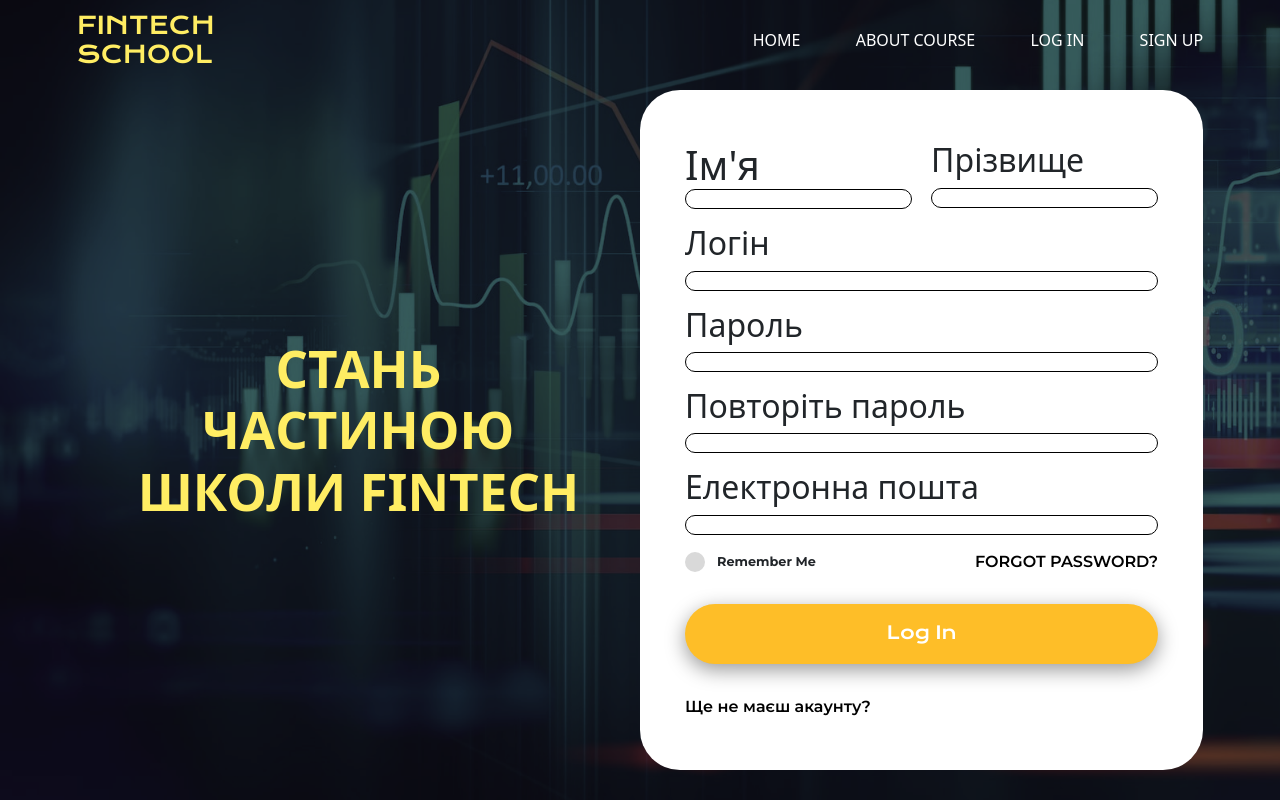
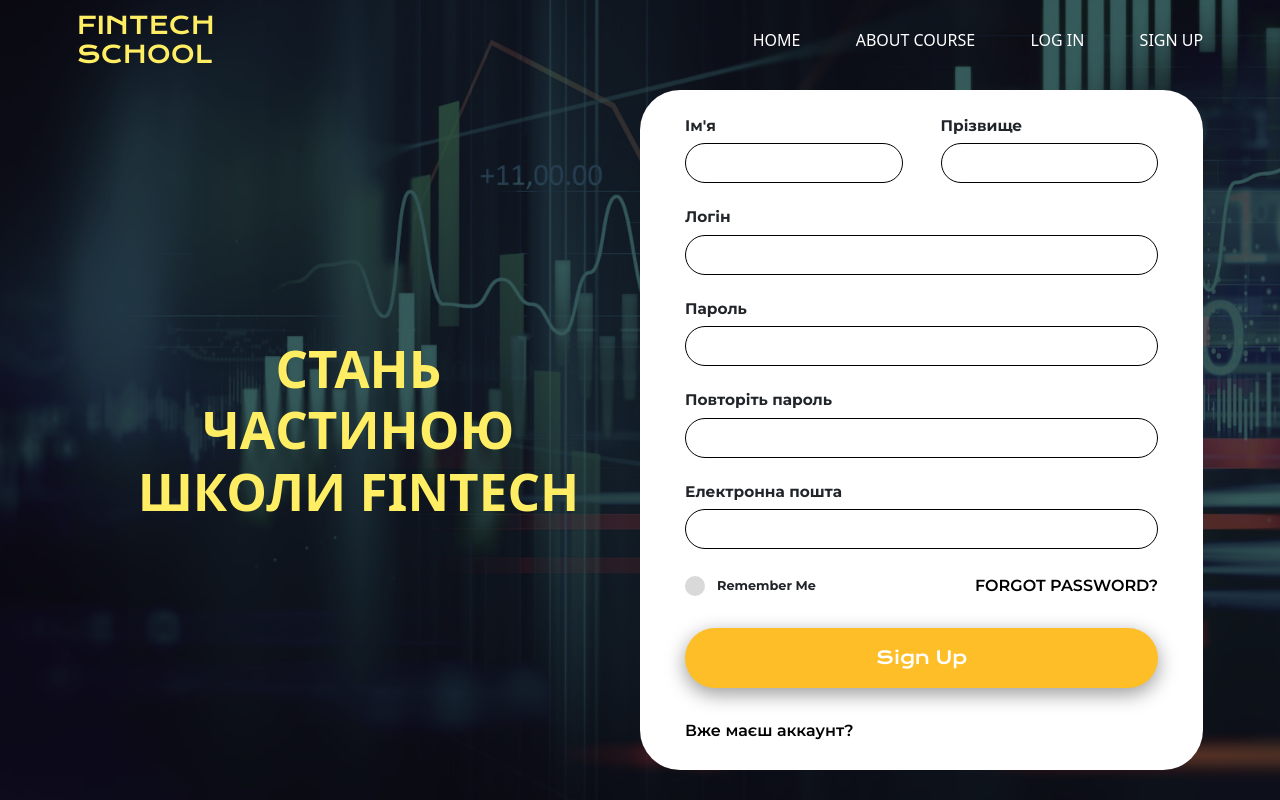
Before and after one commit to Economy-Project/FinTech-School, a Flask app: page /register in a window 1280 px wide. Run offline with Flask 3, Linux system fonts and the light colour scheme; some libraries are stand-ins or nearby versions.

Commit message:
fix register

```diff
--- a/main.py
+++ b/main.py
@@ -49,6 +49,11 @@ def course():
 @app.route('/register', methods=["GET", "POST"])
 def register():
     if request.method == "POST":
+        if request.form.get('password') != request.form.get('second-password'):
+            flash("Your passwords doesn't match")
+
+            return redirect(url_for('register'))
+
         user = db.session.execute(db.select(User).where(User.login == request.form.get('login'))).scalar()
         if user:
             flash("This email already exist, please try another.")
--- a/static/home.css
+++ b/static/home.css
@@ -40,16 +40,16 @@
     justify-content: space-evenly;
     align-items: center;
     box-shadow: 0 6px 20px rgba(0, 0, 0, 0.4);
+    text-decoration: none;
 }
 
-.itstep-link a {
-    text-decoration: none;
+.itstep-link div {
     color: var( --font-black);
     font-size: 1.4vw;
     margin-left: 50px;
 }
 
-.itstep-link a span{
+.itstep-link div span{
     font-family: 'Krona One', sans-serif;
 }
 
@@ -161,7 +161,7 @@
         height: 36px;
     }
 
-    .itstep-link a {
+    .itstep-link div {
         font-size: 1.9vw;
         margin-left: 15px;
     }
@@ -188,6 +188,8 @@
     }
 
     .grid-container {
+        grid-template-columns: repeat(1, 1fr);
+        grid-template-rows: repeat(2, 1fr);
         gap: 20px;
     }
 
@@ -230,7 +232,7 @@
         height: 45px;
     }
 
-    .itstep-link a {
+    .itstep-link div {
         font-size: 1.9vw;
         margin-left: 20px;
     }
@@ -280,7 +282,7 @@
         height: 58px;
     }
 
-    .itstep-link a {
+    .itstep-link div {
         font-size: 1.2vw;
         margin-left: 38px;
     }
--- a/static/login.css
+++ b/static/login.css
@@ -121,7 +121,7 @@
 }
 
 .name-surname-block {
-    width: 48%;
+    width: 46%;
 }
 
 .register-bg-image {
@@ -138,6 +138,12 @@
 .register-input {
     border-radius: 40px;
     border-color: var(--font-black);
-    height: 20px;
-    margin-bottom: 15px;
+    height: 40px;
+    margin-bottom: 25px;
 }
+
+.label-title {
+    font-family: "Montserrat", sans-serif;
+    font-size: 1.2vw;
+    font-weight: 700;
+}
--- a/templates/login.html
+++ b/templates/login.html
@@ -16,9 +16,9 @@
           {% with messages = get_flashed_messages() %} {% if messages %} {% for message in messages %}
           <p class="text-center">{{ message }}</p>
           {% endfor %} {% endif %} {% endwith %}
-          <h2>Логін</h2>
+          <h2 class="label-title">Логін</h2>
           <input class="form-control login-input" type="login" name="login" required="required">
-          <h2>Пароль</h2>
+          <h2 class="label-title">Пароль</h2>
           <input class="form-control login-input" type="password" name="password" required="required">
 
         <div class="auth-options">
--- a/templates/register.html
+++ b/templates/register.html
@@ -21,29 +21,29 @@
           {% endfor %} {% endif %} {% endwith %}
           <div class="name-surname-container">
             <div class="name-surname-block">
-              <h1>Ім'я</h2>
+              <h2 class="label-title">Ім'я</h2>
               <input class="form-control register-input" type="name" name="name" required="required">
             </div>
             <div class="name-surname-block">
-              <h2>Прізвище</h2>
+              <h2 class="label-title">Прізвище</h2>
               <input class="form-control register-input" type="surname" name="surname" required="required">
             </div>
           </div>
 
-          <h2>Логін</h2>
+          <h2 class="label-title">Логін</h2>
           <input class="form-control register-input" type="login" name="login" required="required">
-          <h2>Пароль</h2>
+          <h2 class="label-title">Пароль</h2>
           <input class="form-control register-input" type="password" name="password" required="required">
-          <h2>Повторіть пароль</h2>
-          <input class="form-control register-input" type="password" name="password" required="required">
-          <h2>Електронна пошта</h2>
+          <h2 class="label-title">Повторіть пароль</h2>
+          <input class="form-control register-input" type="password" name="second-password" required="required">
+          <h2 class="label-title">Електронна пошта</h2>
           <input class="form-control register-input" type="email" name="email" required="required">
         <div class="auth-options">
           <label class="d-flex align-items-center"><input type="checkbox" value="remember-me" /> Remember Me</label>
           <a class="account-options" href="">FORGOT PASSWORD?</a>
         </div>
-        <button class="auth-button" type="submit">Log In</button>
-        <a class="account-options" href="{{ url_for('register') }}">Ще не маєш акаунту?</a>
+        <button class="auth-button" type="submit">Sign Up</button>
+        <a class="account-options" href="{{ url_for('login') }}">Вже маєш аккаунт?</a>
       </form>
       </div>
 
```
Also changed, not shown: templates/home.html (+5 -9 lines), static/public/content-arrow.png (added), static/register.css (deleted).
